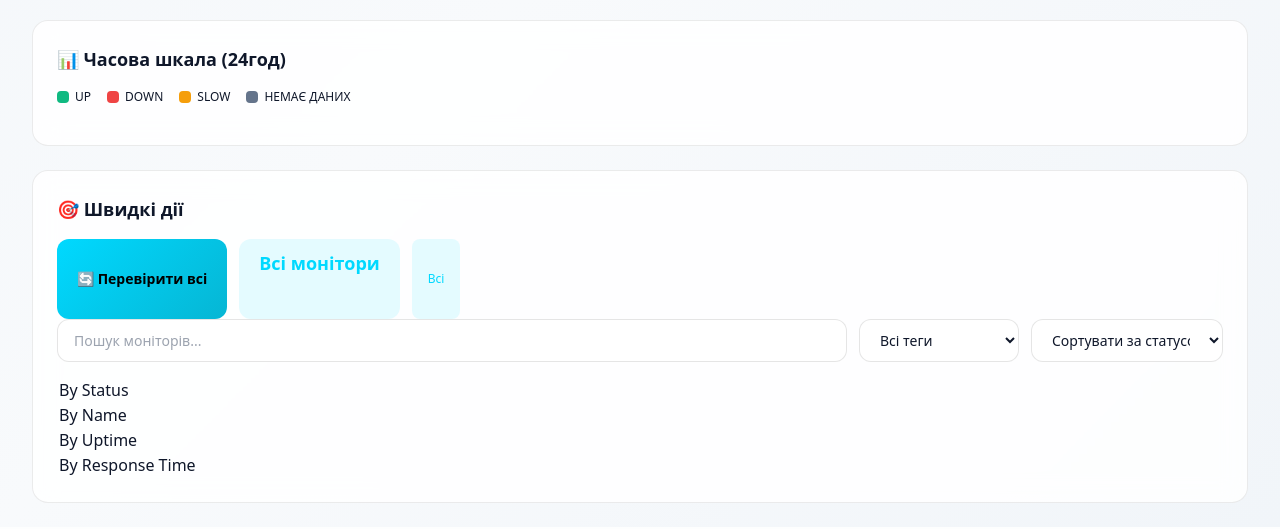
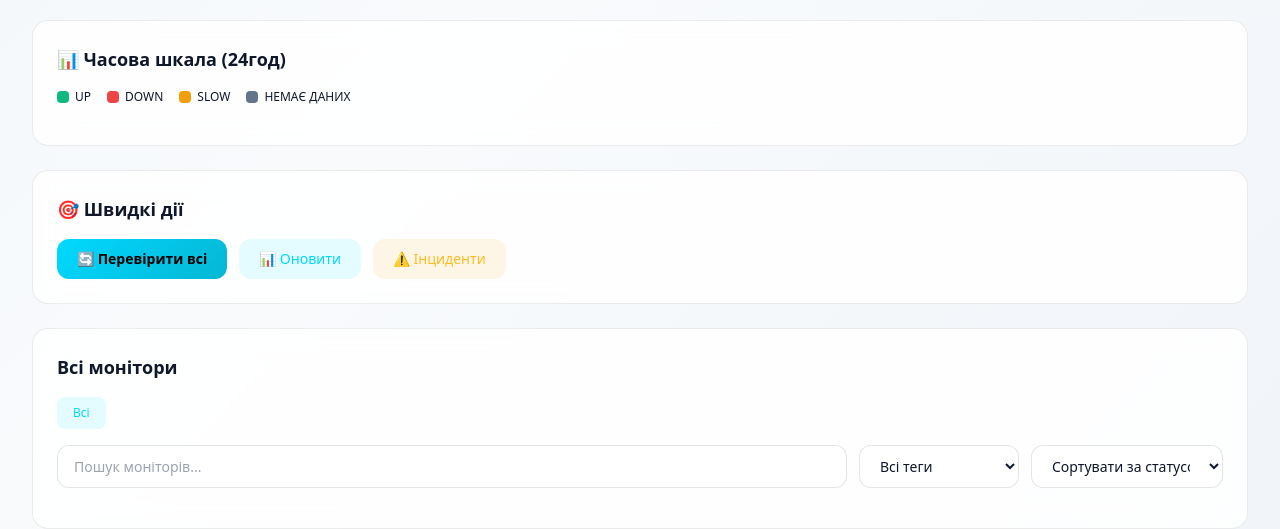
Before and after one commit to ajjs1ajjs/Uptime-Monitor, a FastAPI app: template Uptime_Robot/templates/dashboard.html in a window 1280 px wide. Shown: the part 779-1308 px from the top of the page. Before the commit the page ends 1282 px from the top, so only its background shows below. Run offline with FastAPI, Linux system fonts and the light colour scheme; the template is opened without the code that fills it, so the values that code supplies are empty; some libraries are stand-ins or nearby versions.

Commit message:
fix: Correct dashboard filters layout nesting and remove raw text options

```diff
--- a/Uptime_Robot/templates/dashboard.html
+++ b/Uptime_Robot/templates/dashboard.html
@@ -98,7 +98,12 @@
             <h3 class="text-lg font-semibold mb-4">🎯 Швидкі дії</h3>
             <div class="flex flex-wrap gap-3">
                 <button onclick="checkAllMonitors()" class="px-5 py-2.5 rounded-xl gradient-accent text-black font-semibold text-sm hover:shadow-lg hover:shadow-cyan-500/30 transition">🔄 Перевірити всі</button>
-                <button onclick="loadDashboard()" class="px-5 py-2.5 rounded-xl bg-accent/10 text-accent hover:bg-accent/20 transition text-sm font-medi        <div class="glass rounded-2xl p-6 card-hover transition">
+                <button onclick="loadDashboard()" class="px-5 py-2.5 rounded-xl bg-accent/10 text-accent hover:bg-accent/20 transition text-sm font-medium">📊 Оновити</button>
+                <button onclick="switchTab('incidents')" class="px-5 py-2.5 rounded-xl bg-amber-500/10 text-amber-400 hover:bg-amber-500/20 transition text-sm font-medium">⚠️ Інциденти</button>
+            </div>
+        </div>
+
+        <div class="glass rounded-2xl p-6 card-hover transition">
             <h3 class="text-lg font-semibold mb-4" data-i18n="all_monitors">📊 Всі монітори</h3>
             <div class="flex flex-wrap gap-2 mb-4" id="monitorFilters">
                 <button class="monitor-type-btn px-4 py-2 rounded-lg bg-accent/10 text-accent font-medium text-xs" data-filter="all" onclick="setFilter('all')">Всі</button>
@@ -118,11 +123,6 @@
                     <option value="name" data-i18n="sort_name">By Name</option>
                     <option value="uptime" data-i18n="sort_uptime">By Uptime</option>
                     <option value="response_time" data-i18n="sort_response">By Response Time</option>
-                </select>
-            </div>          <option value="status">By Status</option>
-                    <option value="name">By Name</option>
-                    <option value="uptime">By Uptime</option>
-                    <option value="response_time">By Response Time</option>
                 </select>
             </div>
             <div id="dashboardMonitors"
```
